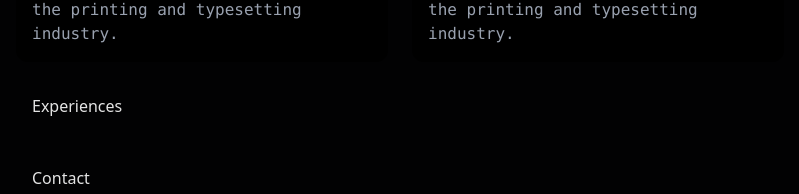
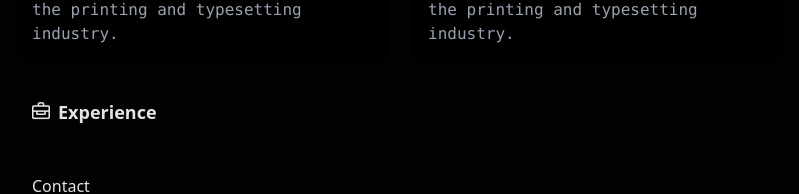
Before and after one commit to Gharib84/Mahmoud.Gharib, an Angular app: page / in a window 1280 px wide. Shown: the part 1238-1432 px from the top of the page, without its empty margins (240-1039 px from the left). Built offline with nearby package versions, Linux system fonts and the light colour scheme.

Commit message:
smooth grid card

```diff
--- a/src/app/app.component.html
+++ b/src/app/app.component.html
@@ -15,8 +15,8 @@
     </div>
   </div>
   <div class="experiences col-span-1 lg:col-span-12">
-    <div class="max-w-3xl mx-auto p-4">
-      <h2>Experiences</h2>
+    <div class="max-w-3xl mx-auto p-0">
+      <app-experience></app-experience>
     </div>
   </div>
   <div class="contact col-span-1 lg:col-span-12">
--- a/src/app/app.component.ts
+++ b/src/app/app.component.ts
@@ -3,9 +3,10 @@ import { RouterOutlet } from '@angular/router';
 import { HeaderComponent } from './components/header/header.component';
 import { IntroductionComponent } from './components/introduction/introduction.component';
 import { ProjectsComponent } from './components/projects/projects.component';
+import { ExperienceComponent } from './components/experience/experience.component';
 @Component({
   selector: 'app-root',
-  imports: [HeaderComponent,IntroductionComponent,ProjectsComponent],
+  imports: [HeaderComponent,IntroductionComponent,ProjectsComponent,ExperienceComponent],
   templateUrl: './app.component.html',
   styleUrl: './app.component.css'
 })
```
